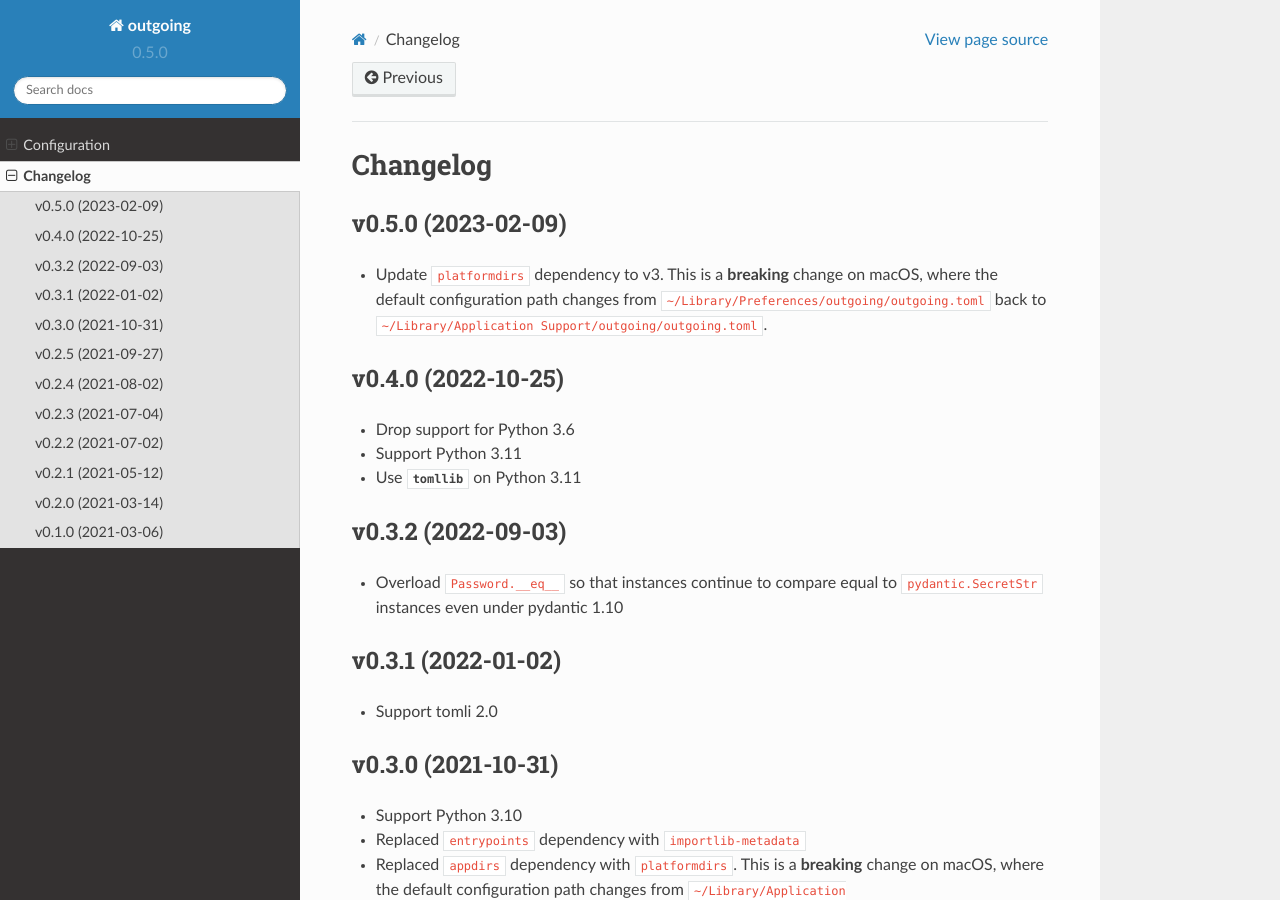
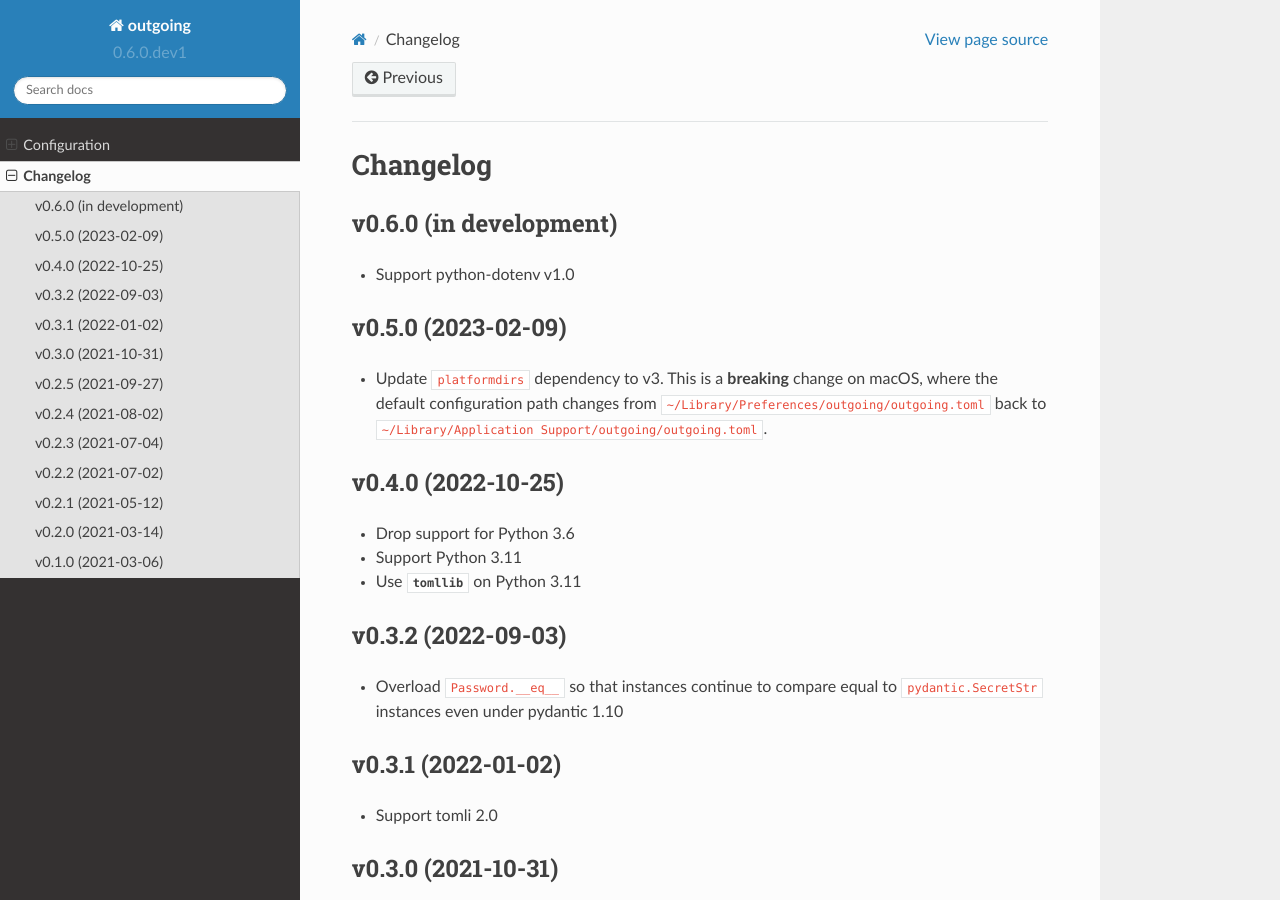
Before and after one commit to jwodder/outgoing, a Sphinx documentation site: the page built from docs/changelog.rst, in a window 1280 px wide and 900 px high. Built offline with Sphinx 7.4.7 and the Read the Docs theme 2.0.0, drawn with Linux system fonts in a browser that asks for light colours; pages that are not in the unit, such as notebooks, are missing from menus; the version number is read from the project's files by our own code.

Commit message:
Support python-dotenv v1.0

```diff
--- a/CHANGELOG.md
+++ b/CHANGELOG.md
@@ -1,3 +1,7 @@
+v0.6.0 (in development)
+-----------------------
+- Support python-dotenv v1.0
+
 v0.5.0 (2023-02-09)
 -------------------
 - Update `platformdirs` dependency to v3.  This is a **breaking** change on
--- a/docs/changelog.rst
+++ b/docs/changelog.rst
@@ -2,6 +2,10 @@
 
 Changelog
 =========
+
+v0.6.0 (in development)
+-----------------------
+- Support python-dotenv v1.0
 
 v0.5.0 (2023-02-09)
 -------------------
--- a/setup.cfg
+++ b/setup.cfg
@@ -55,7 +55,7 @@
     morecontext    ~= 0.4
     platformdirs   ~= 3.0
     pydantic       ~= 1.7
-    python-dotenv  ~= 0.11
+    python-dotenv  >= 0.11, < 2.0
     tomli          >= 1.2, < 3.0; python_version < "3.11"
     typing_extensions; python_version < "3.8"
 
--- a/src/outgoing/__init__.py
+++ b/src/outgoing/__init__.py
@@ -13,7 +13,7 @@
 more information.
 """
 
-__version__ = "0.5.0"
+__version__ = "0.6.0.dev1"
 __author__ = "John Thorvald Wodder II"
 __author_email__ = "outgoing@varonathe.org"
 __license__ = "MIT"
```
